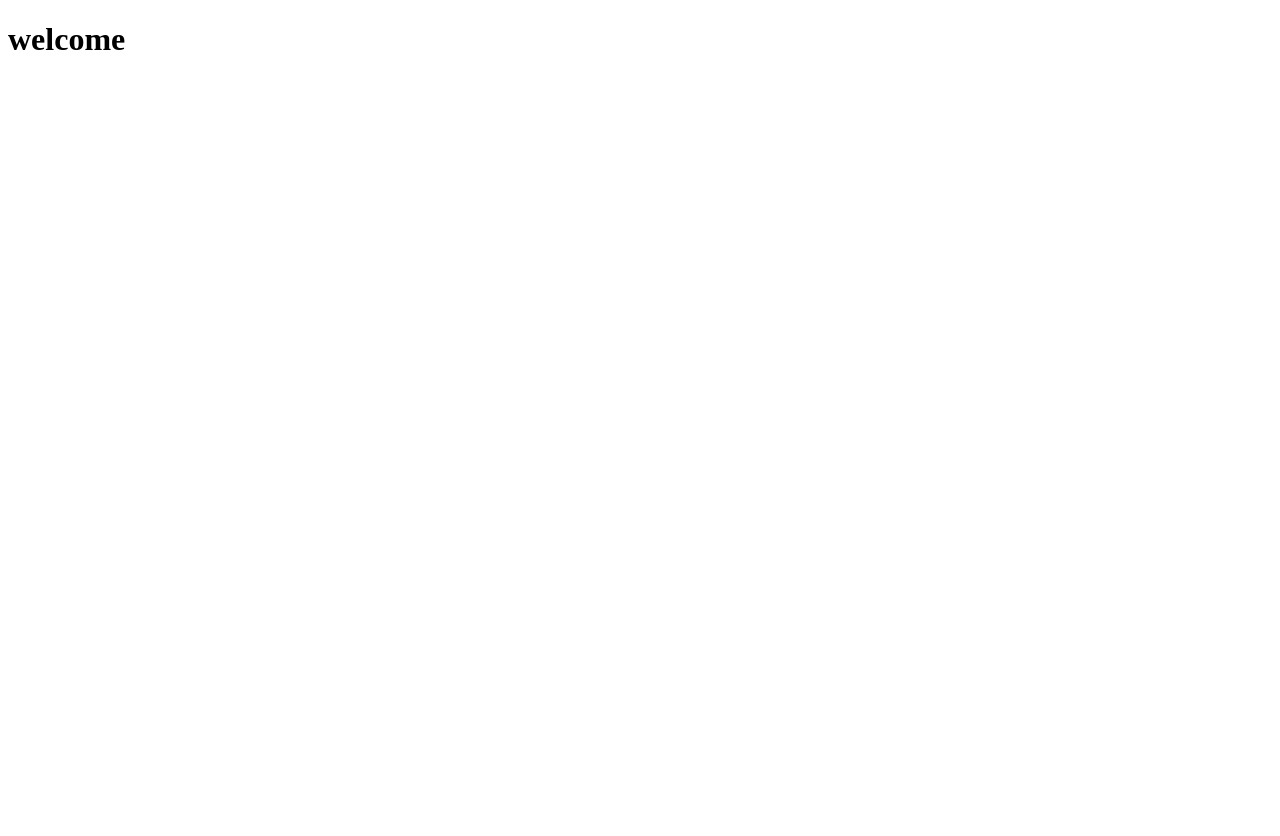
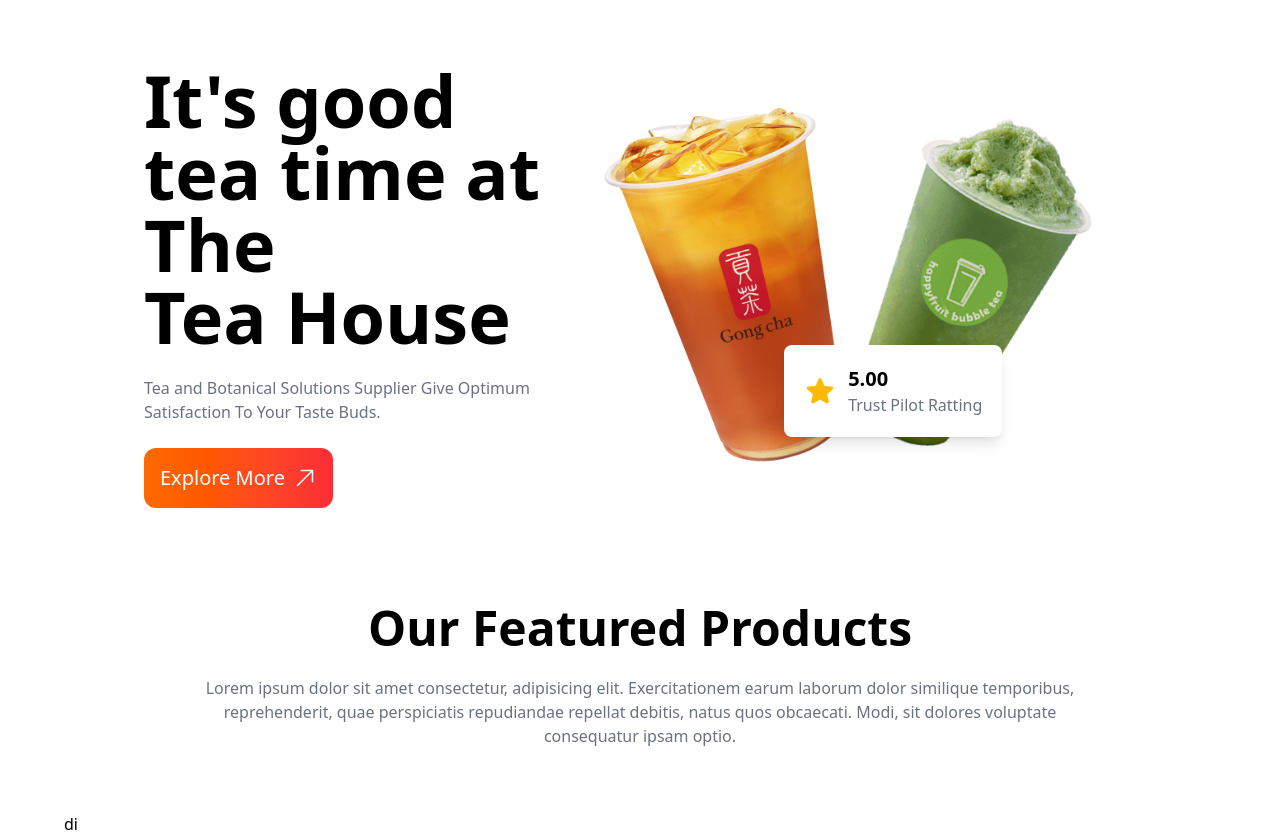
Before and after one commit to Md-Dalim-Hossain/Tea-House, a plain HTML site: page index.html in a window 1280 px wide. Before the commit the page ends 800 px from the top, so only its background shows below. Drawn offline with nearby package versions, Linux system fonts and the light colour scheme.

Commit message:
header section dine

```diff
--- a/index.html
+++ b/index.html
@@ -1,11 +1,70 @@
 <!DOCTYPE html>
 <html lang="en">
+
 <head>
     <meta charset="UTF-8">
     <meta name="viewport" content="width=device-width, initial-scale=1.0">
     <title>Tea-House</title>
+    <!-- Google Font Link -->
+    <link rel="preconnect" href="https://fonts.googleapis.com">
+    <link rel="preconnect" href="https://fonts.gstatic.com" crossorigin>
+    <link href="https://fonts.googleapis.com/css2?family=Manrope:wght@200..800&display=swap" rel="stylesheet">
+    <!-- Tailwind Css Link -->
+    <script src="https://cdn.jsdelivr.net/npm/@tailwindcss/browser@4"></script>
 </head>
+
 <body>
-    <h1>welcome</h1>
+    <header class="max-w-6xl mx-auto px-5 md:px-15 lg:px-20 lg:pt-16 lg:flex items-center justify-between">
+        <!-- Banner Left -->
+        <div>
+            <h1 class="text-7xl font-bold">It's good <br> tea time at The <br> Tea House</h1>
+            <br>
+            <p class="text-gray-500">Tea and Botanical Solutions Supplier Give Optimum <br> Satisfaction To Your Taste
+                Buds.</p>
+            <br>
+            <button
+                class="bg-linear-to-r from-orange-500 to-red-500 p-4 text-xl rounded-xl text-white flex items-center justify-center gap-2 cursor-pointer">
+                Explore
+                More <svg xmlns="http://www.w3.org/2000/svg" fill="none" viewBox="0 0 24 24" stroke-width="1.5"
+                    stroke="currentColor" class="size-6">
+                    <path stroke-linecap="round" stroke-linejoin="round" d="m4.5 19.5 15-15m0 0H8.25m11.25 0v11.25" />
+                </svg>
+            </button>
+        </div>
+        <!-- Banner Right -->
+        <div class="relative">
+            <div>
+                <img class="w-full" src="./images/banner.png" alt="">
+            </div>
+            <div
+                class="flex items-center gap-3 shadow-lg p-5 rounded-lg bg-white absolute bottom-1/35 left-3/20 md:bottom-1/35 left-3/20 lg:bottom-2/15 left-7/20">
+                <svg xmlns="http://www.w3.org/2000/svg" viewBox="0 0 24 24" fill="currentColor"
+                    class="size-8 text-amber-400">
+                    <path fill-rule="evenodd"
+                        d="M10.788 3.21c.448-1.077 1.976-1.077 2.424 0l2.082 5.006 5.404.434c1.164.093 1.636 1.545.749 2.305l-4.117 3.527 1.257 5.273c.271 1.136-.964 2.033-1.96 1.425L12 18.354 7.373 21.18c-.996.608-2.231-.29-1.96-1.425l1.257-5.273-4.117-3.527c-.887-.76-.415-2.212.749-2.305l5.404-.434 2.082-5.005Z"
+                        clip-rule="evenodd" />
+                </svg>
+                <div>
+                    <h2 class="font-bold text-xl">5.00</h2>
+                    <p class="text-gray-500">Trust Pilot Ratting</p>
+                </div>
+            </div>
+        </div>
+    </header>
+    <main class="max-w-6xl mx-auto">
+        <!-- Our Featured Products Section -->
+        <div class="mt-24 text-center max-w-4xl mx-auto mb-16">
+            <h1 class="font-bold text-5xl">Our Featured Products</h1>
+            <br>
+            <p class="text-gray-500 text-base">Lorem ipsum dolor sit amet consectetur, adipisicing elit. Exercitationem earum laborum dolor similique
+                temporibus, reprehenderit, quae perspiciatis repudiandae repellat debitis, natus quos obcaecati. Modi,
+                sit dolores voluptate consequatur ipsam optio.</p>
+        </div>
+        di
+    </main>
+    <footer>
+
+    </footer>
 </body>
+
 </html>
```
Also changed, not shown: tailwind.config.js (added).
